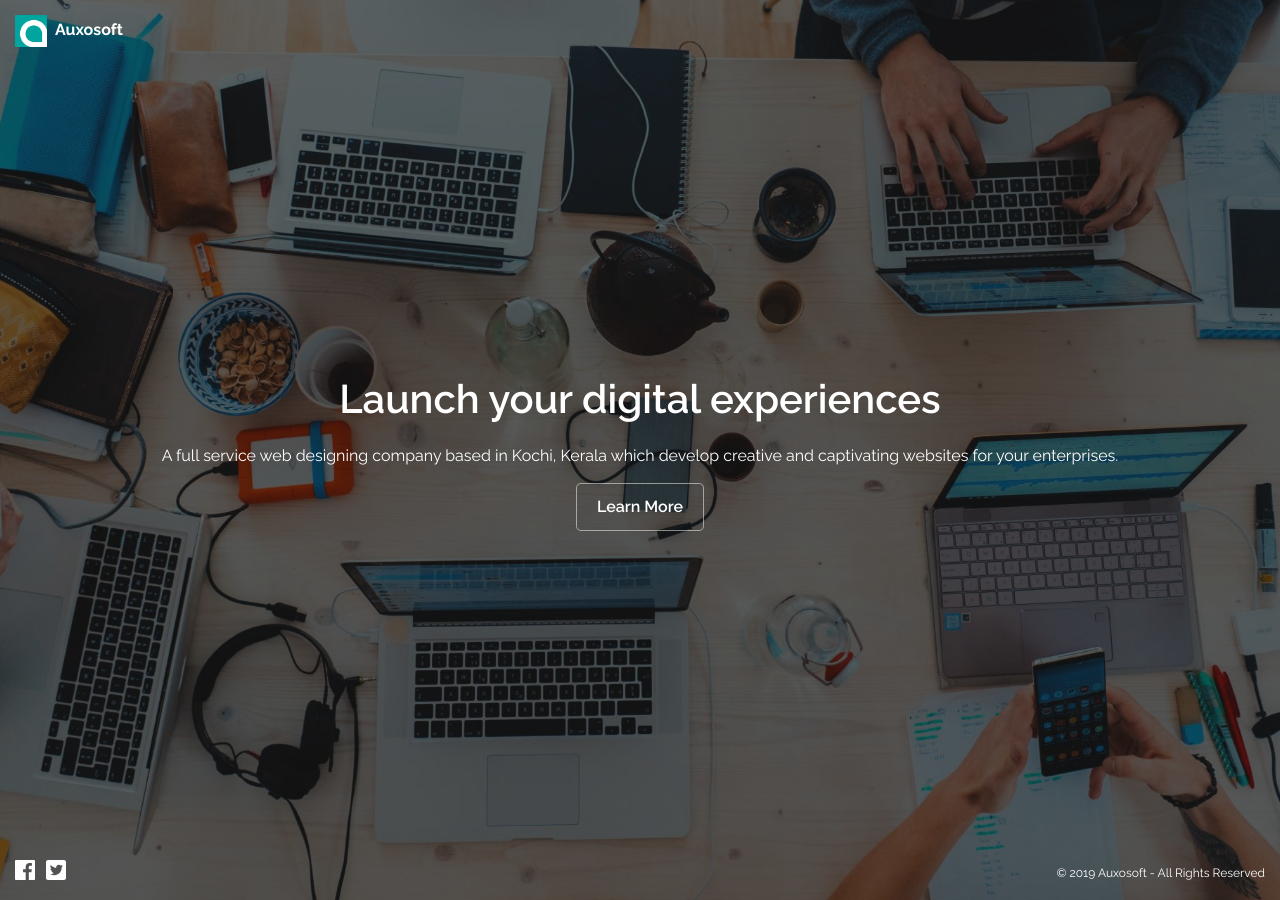
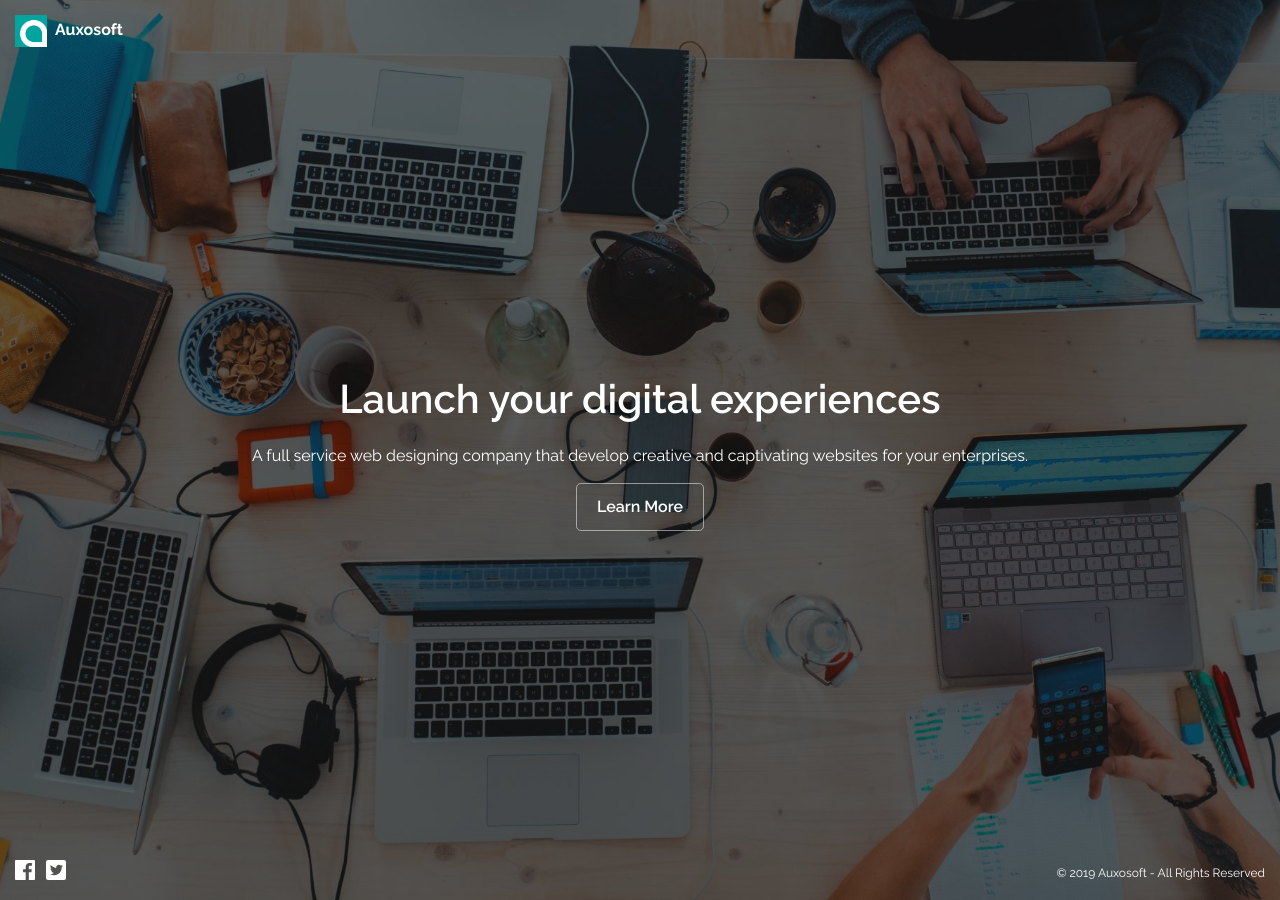
Before and after one commit to auxosoft/auxosoft, a Jekyll site: the page built from index.md, in a window 1280 px wide. Built offline with Jekyll 4.4.1, drawn with Linux system fonts in a browser that asks for light colours.

Commit message:
text update

```diff
--- a/_layouts/default.html
+++ b/_layouts/default.html
@@ -17,7 +17,7 @@
             <div class="section-content">
               <div class="inner-content">
                 <h1>Launch your digital experiences</h1>
-                <p>A full service web designing company based in Kochi, Kerala which develop creative and captivating websites for your enterprises.</p>
+                <p>A full service web designing company that develop creative and captivating websites for your enterprises.</p>
                 <a href="#" class="btn">Learn More</a>
               </div>
             </div>
```
